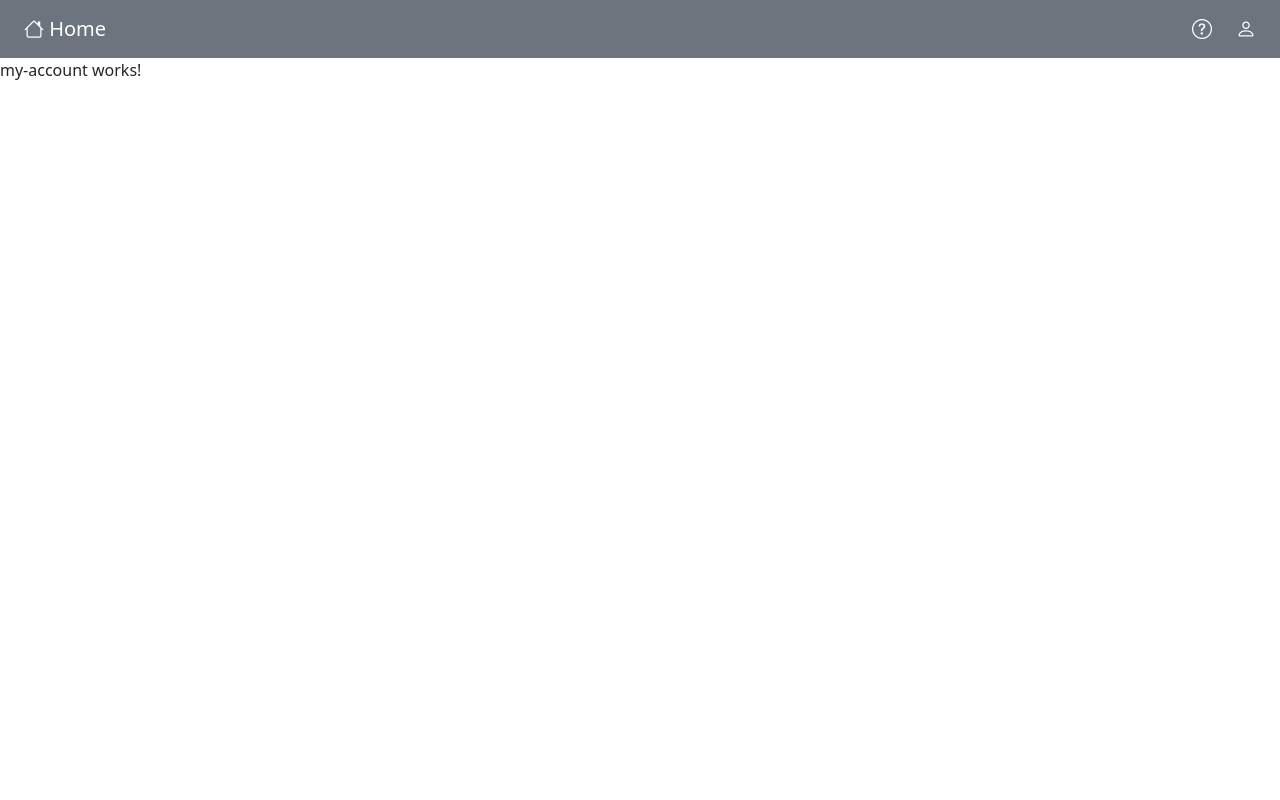
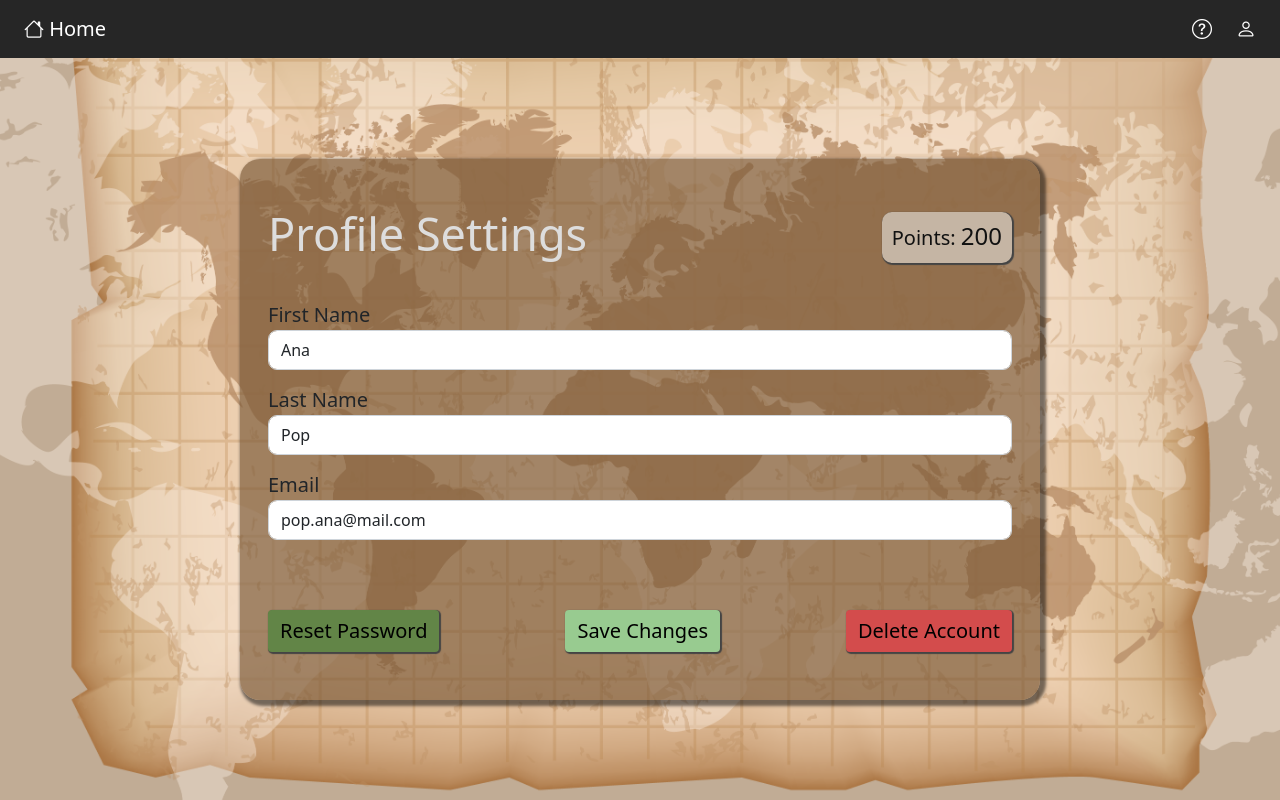
Before and after one commit to Teona09/geografii-fe, an Angular app: page /my-account in a window 1280 px wide. Built offline with nearby package versions, Linux system fonts and the light colour scheme.

Commit message:
created my-account page and changed navbar

```diff
--- a/src/app/modules/application/app-layout/app-layout.component.css
+++ b/src/app/modules/application/app-layout/app-layout.component.css
@@ -6,7 +6,11 @@
   cursor: pointer;
 }
 
-/* Darker background on mouse-over */
 .btn:hover {
-  background-color: RoyalBlue;
+  background-color: #000;
+  color: var(--laurel);
 }
+
+.navbar {
+  background-color: rgb(0, 0, 0, 0.85);
+}
--- a/src/app/modules/application/app-layout/app-layout.component.html
+++ b/src/app/modules/application/app-layout/app-layout.component.html
@@ -1,4 +1,4 @@
-<nav class="navbar navbar-expand-sm bg-secondary navbar-dark" *ngIf="router.url != '/'">
+<nav class="navbar navbar-expand-sm navbar-dark" *ngIf="router.url != '/'">
     <div class="container-fluid">
         <ul class="navbar-nav">
             <li class="nav-item">
--- a/src/app/modules/application/application.module.ts
+++ b/src/app/modules/application/application.module.ts
@@ -7,6 +7,7 @@ import { HelpComponent } from './help/help.component';
 import { MyAccountComponent } from './my-account/my-account.component';
 import { WelcomePageComponent } from './welcome-page/welcome-page.component';
 import { CompassComponent } from './compass/compass.component';
+import { ReactiveFormsModule } from '@angular/forms';
 
 
 @NgModule({
@@ -19,7 +20,8 @@ import { CompassComponent } from './compass/compass.component';
   ],
   imports: [
     CommonModule,
-    ApplicationRoutingModule
+    ApplicationRoutingModule,
+    ReactiveFormsModule
   ]
 })
 export class ApplicationModule { }
--- a/src/app/modules/application/my-account/my-account.component.css
+++ b/src/app/modules/application/my-account/my-account.component.css
@@ -0,0 +1,101 @@
+.form-control:focus {
+  box-shadow: 0px 0px 3px 2px rgba(193, 172, 149, 0.66);
+  border-color: #c1ac95;
+}
+
+.form-control {
+  height: 40px;
+  border-radius: 9px;
+  display: flex;
+}
+
+.profile-button {
+  background: #98cb90;
+  box-shadow: 1px 1px 1px 1px #444;
+  border: none;
+  color: #000;
+  font-size: 20px;
+}
+
+.labels {
+  font-size: 20px;
+  margin-top: 15px;
+}
+
+#user-info {
+  max-width: 800px;
+  min-width: 100%;
+  max-height: 600px;
+  border-radius: 20px;
+  background: rgba(121, 87, 53, 0.65);
+  box-shadow: 3px 3px 3px 3px rgb(0, 0, 0, 0.5);
+  display: flex;
+  justify-content: space-around;
+}
+
+.container {
+  min-width: 100%;
+  min-height: calc(100vh - 58px);
+  margin-top: 0 !important;
+  margin-bottom: 0 !important;
+  border-radius: 0 !important;
+  display: flex;
+  justify-content: center;
+  align-items: center;
+  position: absolute;
+  background-image: url(../../../../assets/bg-map-01.png);
+  background-size: cover;
+  background-position: center;
+  background-attachment: fixed;
+  position: relative;
+  background-color: #C1AC95;
+}
+
+.row {
+  display: flex;
+  justify-content: center;
+}
+
+#buttons {
+  margin-top: 70px !important;
+  display: flex;
+  justify-content: space-between;
+}
+
+.delete-button {
+  background: rgb(211, 76, 76);
+  box-shadow: 1px 1px 1px 1px #444;
+  border: none;
+  color: #000;
+  font-size: 20px;
+}
+
+.reset-button {
+  background: #628547;
+  box-shadow: 1px 1px 1px 1px #444;
+  border: none;
+  color: #000;
+  font-size: 20px;
+}
+
+.points {
+  background-color: #c5b5a4;
+  color: #111;
+  box-shadow: 1px 1px 1px 1px #444;
+  padding: 10px;
+  margin-bottom: 0;
+  padding-bottom: 5px;
+  border-radius: 10px;
+  display: flex;
+  flex-direction: row;
+  align-items: flex-end;
+}
+
+.text-right{
+  color:#ddd;
+  font-size: 45px;
+}
+
+.reset-button:hover, .delete-button:hover, .profile-button:hover {
+  transform: scale(1.05);
+}
--- a/src/app/modules/application/my-account/my-account.component.html
+++ b/src/app/modules/application/my-account/my-account.component.html
@@ -1 +1,58 @@
-<p>my-account works!</p>
+<div class="container rounded mt-5 mb-5">
+  <div class="row">
+    <div class="col-md-5 border-right" id="user-info">
+      <div class="p-3 py-5">
+        <div class="d-flex justify-content-between align-items-center mb-3">
+          <h1 class="text-right">Profile Settings</h1>
+          <h3 class="points"><h5>Points:&nbsp;</h5> <h4>{{points}}</h4></h3>
+        </div>
+
+        <form [formGroup]="form">
+          <div class="row mt-2">
+            <div class="col-md-12">
+              <label class="labels">First Name</label
+              ><input
+                type="text"
+                class="form-control"
+                placeholder="First Name"
+                formControlName="firstName"
+                required
+              />
+            </div>
+            <div class="col-md-12">
+              <label class="labels">Last Name</label
+              ><input
+                type="text"
+                class="form-control"
+                placeholder="Last Name"
+                formControlName="lastName"
+                required
+              />
+            </div>
+            <div class="col-md-12">
+              <label class="labels">Email</label
+              ><input
+                type="text"
+                class="form-control"
+                placeholder="Email"
+                formControlName="email"
+                required
+              />
+            </div>
+          </div>
+        </form>
+        <div class="mt-5 text-center" id="buttons">
+          <button class="btn btn-primary reset-button" type="button">
+            Reset Password
+          </button>
+          <button class="btn btn-primary profile-button" type="button">
+            Save Changes
+          </button>
+          <button class="btn btn-primary delete-button" type="button">
+            Delete Account
+          </button>
+        </div>
+      </div>
+    </div>
+  </div>
+</div>
--- a/src/app/modules/application/my-account/my-account.component.ts
+++ b/src/app/modules/application/my-account/my-account.component.ts
@@ -1,4 +1,5 @@
 import { Component, OnInit } from '@angular/core';
+import { FormBuilder, FormGroup, Validators } from '@angular/forms';
 
 @Component({
   selector: 'app-my-account',
@@ -7,7 +8,17 @@ import { Component, OnInit } from '@angular/core';
 })
 export class MyAccountComponent implements OnInit {
 
-  constructor() { }
+  form!: FormGroup;
+  points = 200;
+
+  constructor(fb: FormBuilder) {
+    this.form = fb.group({
+      userId: [0],
+      firstName: ["Ana", Validators.required],
+      lastName: ["Pop", Validators.required],
+      email: ["pop.ana@mail.com", Validators.required]
+    })
+   }
 
   ngOnInit(): void {
   }
--- a/src/styles.css
+++ b/src/styles.css
@@ -2,3 +2,15 @@
 
 @import "~bootstrap/dist/css/bootstrap-grid.min.css";
 @import "~bootstrap-icons/font/bootstrap-icons.css";
+
+:root {
+  --maximum: #628547;
+  --dark-see: #98cb90;
+  --laurel: #b5cda3;
+  --tea-green: #c9e4c5;
+
+  --coyote: #795735;
+  --khaki: #c1ac95;
+  --linen: #faebe0;
+  --isabeline: #f9f5f1;
+}
```
